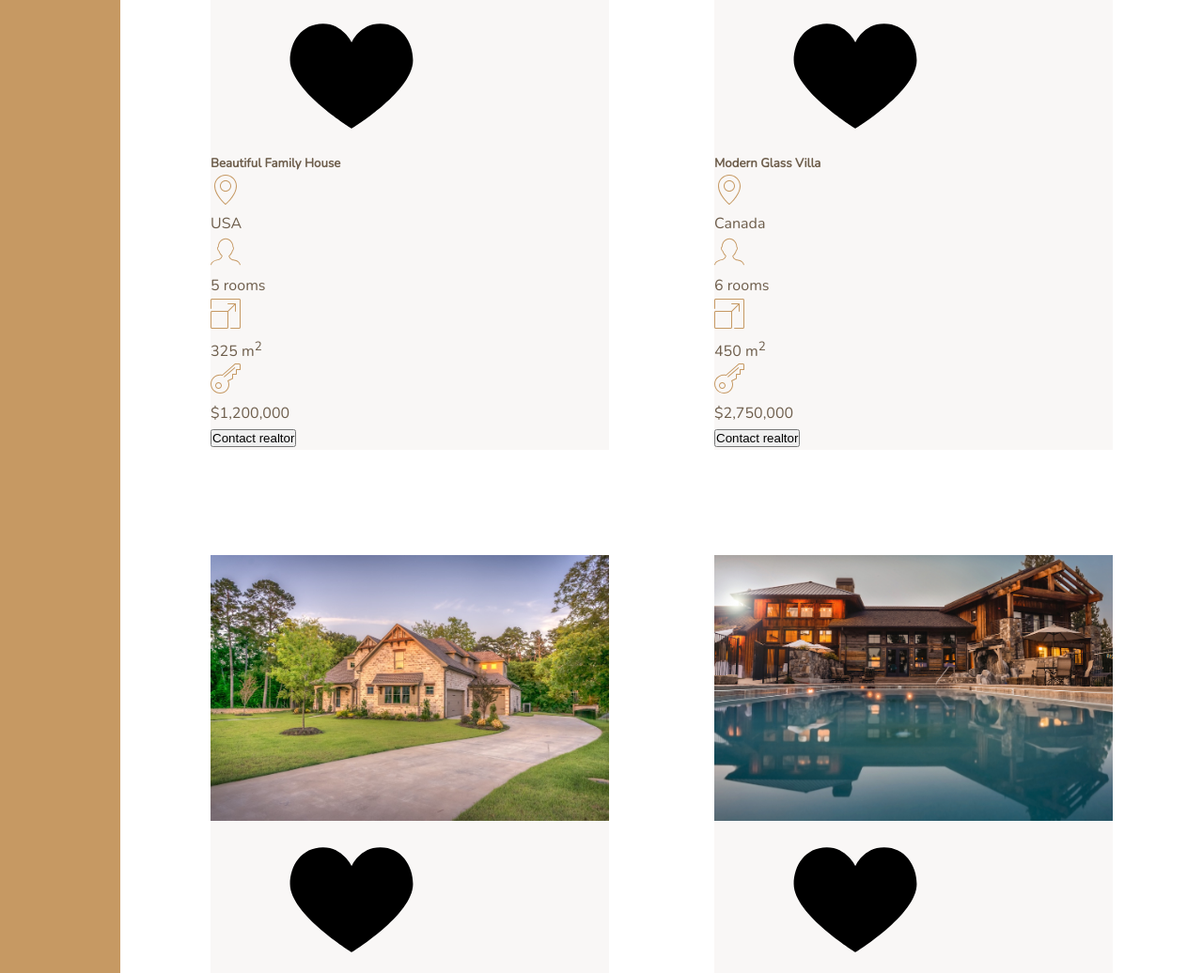
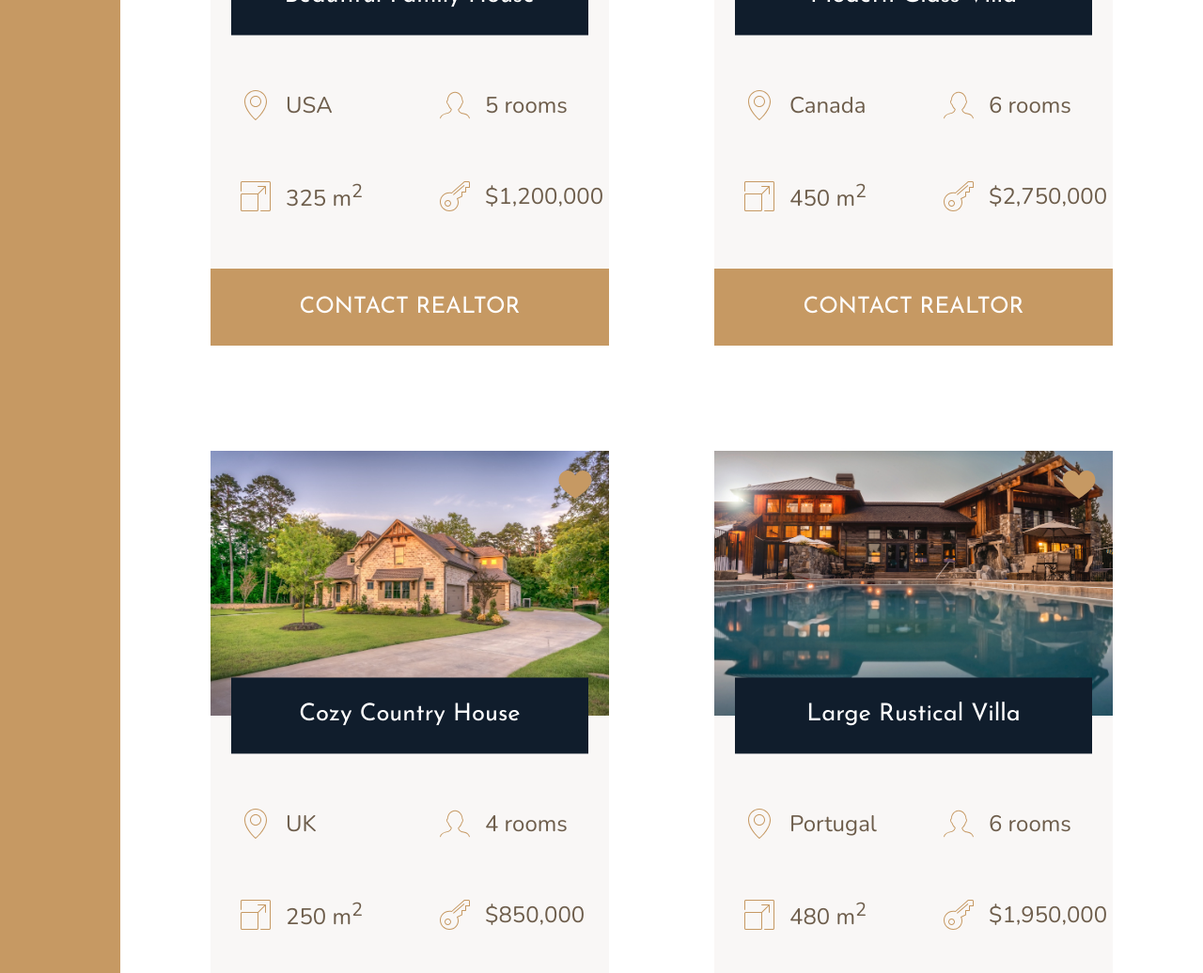
Before and after one commit to GeorgeMitsikaris/CSS3-Grid-Tutorial, a website: page index.html in a window 1280 px wide. Shown: the part 2972-4008 px from the top of the page at 94% size. Drawn offline with nearby package versions, Linux system fonts and the light colour scheme.

Commit message:
Building the homes section part 2

```diff
--- a/index.html
+++ b/index.html
@@ -117,8 +117,8 @@
                         <use xlink:href="img/sprite.svg#icon-key"></use>
                     </svg>
                     <p>$1,200,000</p>
-                    <button class="cta">Contact realtor</button>
                 </div>
+                <button class="btn home__btn">Contact realtor</button>
             </div>
 
             <div class="home">
@@ -150,8 +150,8 @@
                         <use xlink:href="img/sprite.svg#icon-key"></use>
                     </svg>
                     <p>$2,750,000</p>
-                    <button class="cta">Contact realtor</button>
                 </div>
+                <button class="btn home__btn">Contact realtor</button>
             </div>
             <div class="home">
                 <img src="img/house-3.jpeg" alt="House 3" class="home__img">
@@ -182,8 +182,8 @@
                         <use xlink:href="img/sprite.svg#icon-key"></use>
                     </svg>
                     <p>$850,000</p>
-                    <button class="cta">Contact realtor</button>
                 </div>
+                <button class="btn home__btn">Contact realtor</button>
             </div>
             <div class="home">
                 <img src="img/house-4.jpeg" alt="House 4" class="home__img">
@@ -214,8 +214,8 @@
                         <use xlink:href="img/sprite.svg#icon-key"></use>
                     </svg>
                     <p>$1,950,000</p>
-                    <button class="cta">Contact realtor</button>
                 </div>
+                <button class="btn home__btn">Contact realtor</button>
             </div>
             <div class="home">
                 <img src="img/house-5.jpeg" alt="House 5" class="home__img">
@@ -246,8 +246,8 @@
                         <use xlink:href="img/sprite.svg#icon-key"></use>
                     </svg>
                     <p>$9,500,000</p>
-                    <button class="cta">Contact realtor</button>
                 </div>
+                <button class="btn home__btn">Contact realtor</button>
             </div>
             <div class="home">
                 <img src="img/house-6.jpeg" alt="House 6" class="home__img">
@@ -278,8 +278,8 @@
                         <use xlink:href="img/sprite.svg#icon-key"></use>
                     </svg>
                     <p>$600,000</p>
-                    <button class="cta">Contact realtor</button>
                 </div>
+                <button class="btn home__btn">Contact realtor</button>
             </div>
 
         </div>
--- a/sass/_homes.scss
+++ b/sass/_homes.scss
@@ -9,17 +9,48 @@
 
 .home{
      background-color: $color-grey-light-1;
+     display: grid;
+     grid-template-columns: repeat(2, 1fr);
+     grid-row-gap: 3.5rem;
 
      &__img{
-          width: 100%
+          width: 100%;
+          grid-column: 1 / -1;
+          grid-row: 1 / 2;
+          z-index: 1;
      }
 
      &__like{
-
+          grid-column: 2 / 3;
+          grid-row: 1 / 2;
+          fill: $color-primary;
+          height: 2.5rem;
+          width: 2.5rem;
+          justify-self: end;
+          z-index: 2;
+          margin: 1rem;
      }
 
      &__name{
+          grid-column: 1 / -1;
+          grid-row: 1 / 2;
+          justify-self: center;
+          align-self: end;
+          width: 80%;
+          z-index: 3;
+          font-family: $font-display;
+          font-size: 1.6rem;
+          text-align: center;
+          padding: 1.25rem;
+          background-color: $color-secondary;
+          color: #fff;
+          font-weight: 400;
+          transform: translateY(50%);
+     }
 
+     &__location,
+     &__rooms{
+          margin-top: 2.5rem;
      }
 
      &__location,
@@ -27,15 +58,21 @@
      &__area,
      &__price{
 
+          font-size: 1.5rem;
+          margin-left: 2rem;
+          display: flex;
+          align-items: center;
+
           svg{
                fill: $color-primary;
                height: 2rem;
                width: 2rem;
-          }
-
-          p{
-
+               margin-right: 1rem;
           }
 
      }
+
+     &__btn{
+          grid-column: 1 / -1;
+     }
 }
```
Also changed, not shown: css/style.css.
